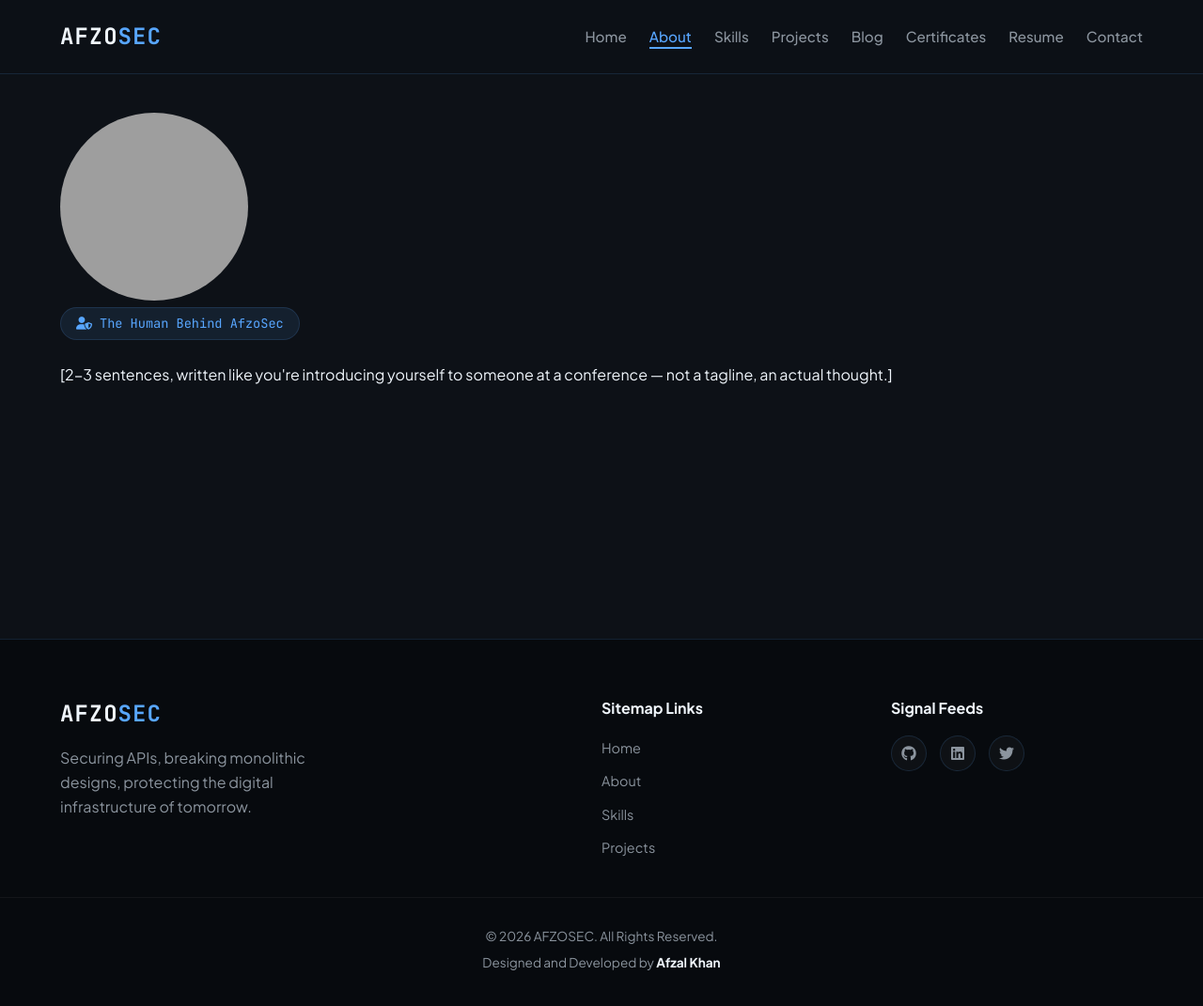
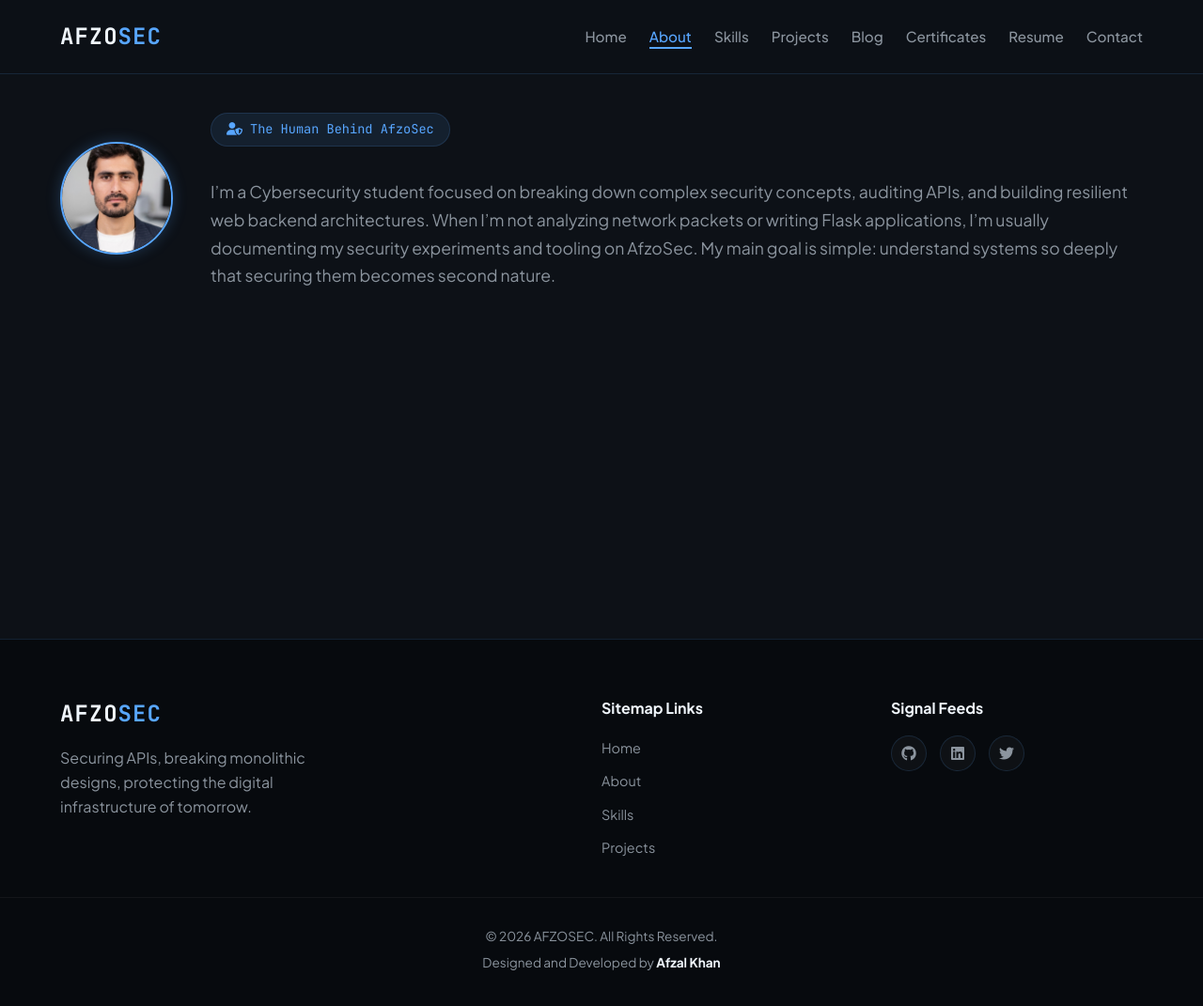
Before and after one commit to afzosec/afzosec-website, a Flask app: page /about.html in a window 1280 px wide. Shown: the whole page at 94% size. Run offline with Flask 3, Linux system fonts and the light colour scheme; grey boxes are pictures that could not be loaded.

```diff
--- a/static/script.js
+++ b/static/script.js
@@ -33,9 +33,10 @@ navLinks.forEach(link => {
     const textTarget = document.querySelector('.typing-text');
     if (textTarget) {
         const rolesArray = [
-            "Cybersecurity Student.",
-            "API Security Enthusiast.",
-            "Future Founder of AfzoSec."
+           "Cybersecurity Student",
+           "API Security Enthusiast",
+           "FAST-NUCES Islamabad",
+           "Aspiring Security Engineer"
         ];
         let roleIndex = 0;
         let charIndex = 0;
@@ -98,7 +99,7 @@ navLinks.forEach(link => {
     // if (contactForm) {
     //     contactForm.addEventListener('submit', (e) => {
     //         e.preventDefault();
-    //         alert("Payload intercepted safely! Form logic configured. Connect this directly to your Flask router endpoint in development.");
+    //         alert("Payloaogic configured. Connect this directly to your Flask router endpoint in development.");
     //         contactForm.reset();
     //     });
     // }
--- a/static/style.css
+++ b/static/style.css
@@ -885,3 +885,47 @@ body {
     font-size: 2rem;
 }
 }
+
+/* ==========================================================================
+   ABOUT HERO SECTION STYLES
+   ========================================================================== */
+.about-hero-grid {
+    display: flex;
+    align-items: center;
+    gap: 2.5rem;
+}
+
+.about-avatar {
+    width: 120px;
+    height: 120px;
+    border-radius: 50%;
+    object-fit: cover;
+    flex-shrink: 0;
+    border: 2px solid var(--accent-cyan);
+    box-shadow: 0 0 15px var(--glass-glow);
+}
+
+.about-intro-text {
+    color: var(--text-muted);
+    font-size: 1.1rem;
+    line-height: 1.7;
+    margin-top: 10px;
+}
+
+/* Mobile Responsiveness for About Hero */
+@media (max-width: 768px) {
+    .about-hero-grid {
+        flex-direction: column;
+        text-align: center;
+        gap: 1.5rem;
+    }
+
+
+}
+.about-avatar {
+    width: 120px !important;
+    height: 120px !important;
+    border-radius: 50% !important;
+    object-fit: cover !important;
+    flex-shrink: 0 !important;
+}
--- a/templates/about.html
+++ b/templates/about.html
@@ -38,11 +38,13 @@
     <section class="about-hero-section section-padding">
         <div class="container about-hero-grid">
             <div class="about-hero-avatar">
-            <img src="{{ url_for('static', filename='profile.png') }}" alt="Afzal Khan" class="about-avatar" style="width: 200px; height: 200px; border-radius: 50%; object-fit: cover;">
+                <img src="{{ url_for('static', filename='about.jpg') }}" alt="Afzal Khan" class="about-avatar">
             </div>
             <div class="about-hero-content">
                 <span class="cyber-badge"><i class="fa-solid fa-user-shield"></i> The Human Behind AfzoSec</span>
-            <p class="about-intro-text">[2-3 sentences, written like you're introducing yourself to someone at a conference — not a tagline, an actual thought.]</p>
+                <p class="about-intro-text">
+                    I’m a Cybersecurity student focused on breaking down complex security concepts, auditing APIs, and building resilient web backend architectures. When I’m not analyzing network packets or writing Flask applications, I’m usually documenting my security experiments and tooling on AfzoSec. My main goal is simple: understand systems so deeply that securing them becomes second nature.
+                </p>
             </div>
         </div>
     </section>
```
Also changed, not shown: other parts of templates/about.html (+14 -14 lines), templates/certificates.html (+35 -9 lines), templates/contact.html (+4 -4 lines), static/about.jpg (added), 1 other file. Lines whose indentation alone changed are shown as unchanged.
